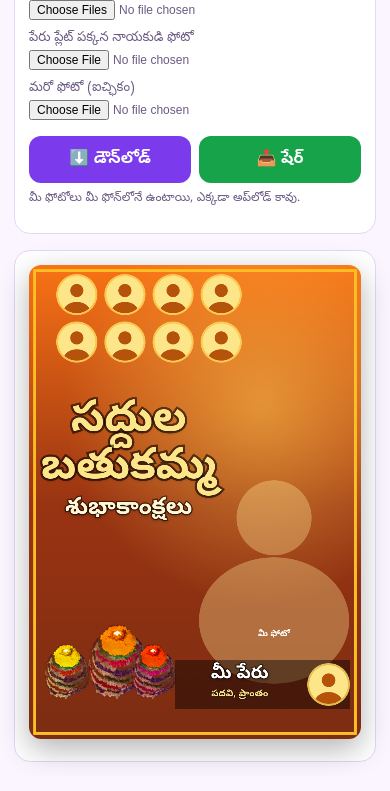
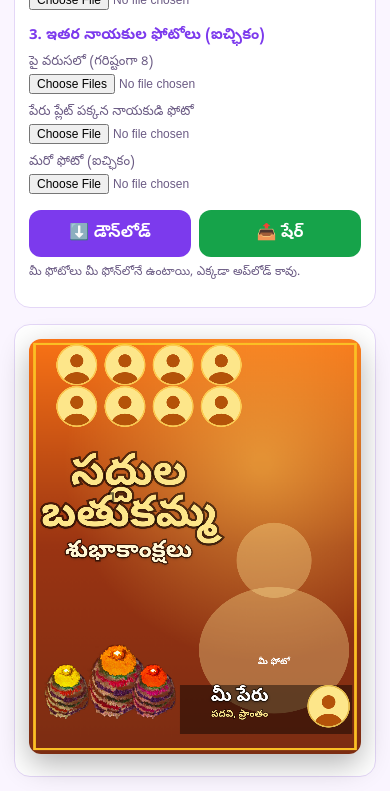
Before and after one commit to jananetha192-cell/poster, a plain HTML site: page maker.html in a window 390 px wide. Shown: the part 605-1396 px from the top of the page. Drawn offline with Linux system fonts and the light colour scheme.

Commit message:
maker.html phase 1: poster size selector (4:5, 9:16, 3:4), ratio-scaled layout
Added size selection dropdown and updated canvas drawing logic for responsive design.

```diff
--- a/maker.html
+++ b/maker.html
@@ -60,6 +60,8 @@
   </div>
   <label>రంగు థీమ్</label>
   <div class="themes" id="themes"></div>
+  <label>సైజు</label>
+  <select id="sz"><option value="1080x1350" selected>4:5 (1080×1350)</option><option value="1080x1920">9:16 (1080×1920)</option><option value="1080x1440">3:4 (1080×1440)</option></select>
 
 
 
@@ -84,7 +86,9 @@
 <div class="card pv"><canvas id="c" width="840" height="1200"></canvas></div>
 </main>
 <script>
-const W=840,H=1200,cv=document.getElementById('c'),x=cv.getContext('2d');
+let W=1080,H=1350,SX=1,SY=1,SU=1;
+const cv=document.getElementById('c'),x=cv.getContext('2d');
+const X=v=>v*SX,Y=v=>v*SY,S=v=>v*SU;
 const $=id=>document.getElementById(id);
 const FONT="'Noto Sans Telugu',sans-serif";
 const THEMES=[['#f97316','#9a3412','#7c2d12'],['#dc2626','#991b1b','#450a0a'],['#7c3aed','#5b21b6','#2e1065'],['#16a34a','#166534','#052e16'],['#2563eb','#1e40af','#172554']];
@@ -100,77 +104,80 @@
 $('top').onchange=async e=>{imgs.top=(await Promise.all([...e.target.files].slice(0,8).map(load))).filter(Boolean);draw()};
 $('bot').onchange=async e=>{imgs.bot=e.target.files[0]?[await load(e.target.files[0])].filter(Boolean):[];draw()};
 $('extra').onchange=async e=>{imgs.extra=e.target.files[0]?await load(e.target.files[0]):null;draw()};
+$('sz').onchange=()=>{const p=$('sz').value.split('x').map(Number);W=p[0];H=p[1];draw()};
 ['tpl','t1','t2','name','role'].forEach(id=>$(id).oninput=()=>{$('cust').style.display=$('tpl').value.startsWith('custom')?'block':'none';if(id=='tpl'){const p=$('tpl').value.split('|');if(p[3]!==undefined){th=+p[3];mark()}}draw()});
 
 function cover(img,dx,dy,dw,dh){const s=Math.max(dw/img.width,dh/img.height),w=img.width*s,h=img.height*s;x.drawImage(img,dx+(dw-w)/2,dy+(dh-h)/4,w,h)}
 function circ(img,cx,cy,r,ring){if(!img&&EXPORT)return;x.save();x.beginPath();x.arc(cx,cy,r,0,7);x.fillStyle='rgba(255,215,90,.85)';x.fill();x.beginPath();x.arc(cx,cy,r-5,0,7);x.clip();if(img)cover(img,cx-r,cy-r,2*r,2*r);else{x.fillStyle='#fde68a';x.fillRect(cx-r,cy-r,2*r,2*r);x.fillStyle='#b45309';x.beginPath();x.arc(cx,cy-r*.2,r*.32,0,7);x.fill();x.beginPath();x.ellipse(cx,cy+r*.85,r*.65,r*.5,0,0,7);x.fill()}x.restore()}
-function ctext(t,cx,y,size,color,w=W-40){x.font=`800 ${size}px ${FONT}`;x.textAlign='center';x.lineWidth=Math.max(3,size/10);x.strokeStyle='rgba(0,0,0,.55)';x.strokeText(t,cx,y,w);x.fillStyle=color;x.shadowColor='rgba(0,0,0,.45)';x.shadowBlur=8;x.shadowOffsetY=3;x.fillText(t,cx,y,w);x.shadowBlur=0;x.shadowOffsetY=0}
+function ctext(t,cx,y,size,color,w=W-40){x.font=`800 ${size}px ${FONT}`;x.textAlign='center';x.lineWidth=Math.max(3,size/10);x.strokeStyle='rgba(0,0,0,.55)';x.strokeText(t,cx,y,w);x.fillStyle=color;x.shadowColor='rgba(0,0,0,.45)';x.shadowBlur=S(8);x.shadowOffsetY=Y(3);x.fillText(t,cx,y,w);x.shadowBlur=0;x.shadowOffsetY=0}
 
 function decor(k){
  const C=['#facc15','#ec4899','#fff','#a855f7','#fb923c'];
- const el=(px,py,rx,ry,c)=>{x.fillStyle=c;x.beginPath();x.ellipse(px,py,rx,ry,0,0,7);x.fill()};
- const diya=(px,py,s)=>{el(px,py,s,s*.35,'#b45309');el(px,py-s*.1,s*.8,s*.2,'#f59e0b');x.fillStyle='#fde047';x.shadowColor='#fbbf24';x.shadowBlur=20;x.beginPath();x.moveTo(px,py-s*1.3);x.quadraticCurveTo(px+s*.4,py-s*.5,px,py-s*.3);x.quadraticCurveTo(px-s*.4,py-s*.5,px,py-s*1.3);x.fill();x.shadowBlur=0};
- const star=(px,py,r,c)=>{x.fillStyle=c;x.beginPath();for(let i=0;i<10;i++){const a=-Math.PI/2+i*Math.PI/5,q=i%2?r*.45:r;x.lineTo(px+q*Math.cos(a),py+q*Math.sin(a))}x.closePath();x.fill()};
- const lotus=(px,py,s)=>{for(let i=-2;i<=2;i++){x.save();x.translate(px,py);x.rotate(i*.4);el(0,-s*.6,s*.25,s*.6,i%2?'#f9a8d4':'#ec4899');x.restore()}};
- const wheel=(px,py,r,c)=>{x.strokeStyle=c;x.lineWidth=Math.max(2,r/10);x.beginPath();x.arc(px,py,r,0,7);x.stroke();x.lineWidth=Math.max(1,r/25);for(let i=0;i<24;i++){const a=i*Math.PI/12;x.beginPath();x.moveTo(px,py);x.lineTo(px+r*Math.cos(a),py+r*Math.sin(a));x.stroke()}};
- if(k=='bathu'){[[95,140,CONES[0]],[225,190,CONES[1]],[315,140,CONES[2]]].forEach(function(sp){var cx=sp[0],h=sp[1],im=sp[2];if(im&&im.complete&&im.naturalWidth){var w=h*im.naturalWidth/im.naturalHeight;x.drawImage(im,cx-w/2,1100-h,w,h)}})}
+ const el=(px,py,rx,ry,c)=>{x.fillStyle=c;x.beginPath();x.ellipse(X(px),Y(py),S(rx),S(ry),0,0,7);x.fill()};
+ const diya=(px,py,s)=>{el(px,py,s,s*.35,'#b45309');el(px,py-s*.1,s*.8,s*.2,'#f59e0b');x.fillStyle='#fde047';x.shadowColor='#fbbf24';x.shadowBlur=S(20);x.beginPath();x.moveTo(X(px),Y(py-s*1.3));x.quadraticCurveTo(X(px+s*.4),Y(py-s*.5),X(px),Y(py-s*.3));x.quadraticCurveTo(X(px-s*.4),Y(py-s*.5),X(px),Y(py-s*1.3));x.fill();x.shadowBlur=0};
+ const star=(px,py,r,c)=>{px=X(px);py=Y(py);r=S(r);x.fillStyle=c;x.beginPath();for(let i=0;i<10;i++){const a=-Math.PI/2+i*Math.PI/5,q=i%2?r*.45:r;x.lineTo(px+q*Math.cos(a),py+q*Math.sin(a))}x.closePath();x.fill()};
+ const lotus=(px,py,s)=>{for(let i=-2;i<=2;i++){x.save();x.translate(X(px),Y(py));x.rotate(i*.4);el(0,-s*.6,s*.25,s*.6,i%2?'#f9a8d4':'#ec4899');x.restore()}};
+ const wheel=(px,py,r,c)=>{px=X(px);py=Y(py);r=S(r);x.strokeStyle=c;x.lineWidth=Math.max(2,r/10);x.beginPath();x.arc(px,py,r,0,7);x.stroke();x.lineWidth=Math.max(1,r/25);for(let i=0;i<24;i++){const a=i*Math.PI/12;x.beginPath();x.moveTo(px,py);x.lineTo(px+r*Math.cos(a),py+r*Math.sin(a));x.stroke()}};
+ if(k=='bathu'){[[95,140,CONES[0]],[225,190,CONES[1]],[315,140,CONES[2]]].forEach(function(sp){var cx=sp[0],h=sp[1],im=sp[2];if(im&&im.complete&&im.naturalWidth){var h2=S(h),w=h2*im.naturalWidth/im.naturalHeight;x.drawImage(im,X(cx)-w/2,Y(1100)-h2,w,h2)}})}
  else if(k=='bonalu'){[[170,990],[430,960],[690,990]].forEach(([px,py],i)=>{const s=i==1?120:90;el(px,py,s*.8,s*.7,'#c2410c');el(px,py-s*.7,s*.45,s*.2,'#ea580c');el(px,py-s*.9,s*.55,s*.1,'#fbbf24');el(px-s*.4,py-s*.95,s*.25,s*.08,'#16a34a');el(px+s*.4,py-s*.95,s*.25,s*.08,'#16a34a');diya(px,py-s*1.0,s*.3);for(let j=0;j<5;j++)el(px-s*.5+j*s*.25,py-s*.15,6,6,'#fde047')})}
  else if(k=='ganesh'){lotus(430,1000,140);diya(200,1000,55);diya(660,1000,55);star(430,880,18,'#fde047')}
  else if(k=='diya'){[[120,1010,40],[250,990,55],[430,975,80],[610,990,55],[740,1010,40]].forEach(([px,py,s])=>diya(px,py,s));for(let i=0;i<14;i++)star(40+i*58,800+(i%3)*30,6+(i%2)*4,'rgba(253,224,71,.8)')}
- else if(k=='kite'){[[140,900,-.3,'#facc15'],[330,960,.2,'#ec4899'],[520,900,-.2,'#22d3ee'],[700,960,.3,'#a3e635']].forEach(([px,py,r,c])=>{x.save();x.translate(px,py);x.rotate(r);x.fillStyle=c;x.beginPath();x.moveTo(0,-70);x.lineTo(45,0);x.lineTo(0,90);x.lineTo(-45,0);x.closePath();x.fill();x.strokeStyle='#fff';x.lineWidth=2;x.beginPath();x.moveTo(0,-70);x.lineTo(0,90);x.moveTo(-45,0);x.lineTo(45,0);x.stroke();x.beginPath();x.moveTo(0,90);x.quadraticCurveTo(25,140,0,170);x.quadraticCurveTo(-25,200,0,230);x.stroke();x.restore()})}
- else if(k=='mango'){for(let i=0;i<14;i++){x.save();x.translate(40+i*58,880+Math.sin(i)*14);x.rotate(Math.PI/2+(i%2?.3:-.3));el(0,0,12,34,'#22c55e');x.restore()}el(430,1010,60,50,'#b45309');el(430,955,36,16,'#f59e0b');el(430,925,30,28,'#92400e');for(let i=-2;i<=2;i++){x.save();x.translate(430,925);x.rotate(i*.45);el(0,-40,10,32,'#16a34a');x.restore()}}
- else if(k=='moon'){const o=document.createElement('canvas');o.width=o.height=240;const g=o.getContext('2d');g.fillStyle='#fde047';g.beginPath();g.arc(120,120,100,0,7);g.fill();g.globalCompositeOperation='destination-out';g.beginPath();g.arc(160,100,85,0,7);g.fill();x.shadowColor='#fde047';x.shadowBlur=30;x.drawImage(o,310,830,240,240);x.shadowBlur=0;star(560,900,22,'#fde047');star(240,960,14,'#fde047');star(640,1000,10,'#fde047')}
+ else if(k=='kite'){[[140,900,-.3,'#facc15'],[330,960,.2,'#ec4899'],[520,900,-.2,'#22d3ee'],[700,960,.3,'#a3e635']].forEach(([px,py,r,c])=>{x.save();x.translate(X(px),Y(py));x.scale(SU,SU);x.rotate(r);x.fillStyle=c;x.beginPath();x.moveTo(0,-70);x.lineTo(45,0);x.lineTo(0,90);x.lineTo(-45,0);x.closePath();x.fill();x.strokeStyle='#fff';x.lineWidth=2;x.beginPath();x.moveTo(0,-70);x.lineTo(0,90);x.moveTo(-45,0);x.lineTo(45,0);x.stroke();x.beginPath();x.moveTo(0,90);x.quadraticCurveTo(25,140,0,170);x.quadraticCurveTo(-25,200,0,230);x.stroke();x.restore()})}
+ else if(k=='mango'){for(let i=0;i<14;i++){x.save();x.translate(X(40+i*58),Y(880+Math.sin(i)*14));x.rotate(Math.PI/2+(i%2?.3:-.3));el(0,0,12,34,'#22c55e');x.restore()}el(430,1010,60,50,'#b45309');el(430,955,36,16,'#f59e0b');el(430,925,30,28,'#92400e');for(let i=-2;i<=2;i++){x.save();x.translate(X(430),Y(925));x.rotate(i*.45);el(0,-40,10,32,'#16a34a');x.restore()}}
+ else if(k=='moon'){const o=document.createElement('canvas');o.width=o.height=240;const g=o.getContext('2d');g.fillStyle='#fde047';g.beginPath();g.arc(120,120,100,0,7);g.fill();g.globalCompositeOperation='destination-out';g.beginPath();g.arc(160,100,85,0,7);g.fill();x.shadowColor='#fde047';x.shadowBlur=S(30);x.drawImage(o,X(310),Y(830),S(240),S(240));x.shadowBlur=0;star(560,900,22,'#fde047');star(240,960,14,'#fde047');star(640,1000,10,'#fde047')}
  else if(k=='star'){star(430,950,120,'#fde047');[[150,900,30],[700,880,34],[260,1020,18],[620,1030,22],[90,1000,12],[770,1000,14]].forEach(([a,b,r])=>star(a,b,r,'rgba(253,224,71,.85)'))}
- else if(k=='flag'){x.fillStyle='#78350f';x.fillRect(110,860,10,220);[['#ff9933',0],['#fff',44],['#138808',88]].forEach(([c,o])=>{x.fillStyle=c;x.fillRect(120,880+o,600,44)});wheel(420,946,19,'#1d4ed8')}
- else if(k=='chakra'){x.fillStyle='rgba(255,255,255,.9)';x.beginPath();x.arc(430,960,125,0,7);x.fill();wheel(430,960,110,'#1d4ed8')}
- else if(k=='balloon'){[[150,960,'#ec4899'],[290,920,'#facc15'],[430,970,'#22d3ee'],[570,920,'#a3e635'],[710,960,'#f97316']].forEach(([px,py,c])=>{x.strokeStyle='#fff';x.lineWidth=2;x.beginPath();x.moveTo(px,py+65);x.quadraticCurveTo(px+15,py+110,px,py+150);x.stroke();el(px,py,50,65,c);el(px-16,py-22,10,16,'rgba(255,255,255,.5)')})}
+ else if(k=='flag'){x.fillStyle='#78350f';x.fillRect(X(110),Y(860),S(10),Y(220));[['#ff9933',0],['#fff',44],['#138808',88]].forEach(([c,o])=>{x.fillStyle=c;x.fillRect(X(120),Y(880+o),S(600),S(44))});wheel(420,946,19,'#1d4ed8')}
+ else if(k=='chakra'){x.fillStyle='rgba(255,255,255,.9)';x.beginPath();x.arc(X(430),Y(960),S(125),0,7);x.fill();wheel(430,960,110,'#1d4ed8')}
+ else if(k=='balloon'){[[150,960,'#ec4899'],[290,920,'#facc15'],[430,970,'#22d3ee'],[570,920,'#a3e635'],[710,960,'#f97316']].forEach(([px,py,c])=>{x.strokeStyle='#fff';x.lineWidth=Math.max(2,S(2));x.beginPath();x.moveTo(X(px),Y(py+65));x.quadraticCurveTo(X(px+15),Y(py+110),X(px),Y(py+150));x.stroke();el(px,py,50,65,c);el(px-16,py-22,10,16,'rgba(255,255,255,.5)')})}
  else{lotus(170,1000,100);lotus(430,980,140);lotus(690,1000,100)}
 }
 function draw(){
+  SX=W/840;SY=H/1200;SU=W/840;
+  if(cv.width!=W||cv.height!=H){cv.width=W;cv.height=H}
   const t=THEMES[th];
   let g=x.createLinearGradient(0,0,0,H);g.addColorStop(0,t[0]);g.addColorStop(.5,t[1]);g.addColorStop(1,t[2]);
   x.fillStyle=g;x.fillRect(0,0,W,H);
-  let rg=x.createRadialGradient(W*.7,H*.3,20,W*.7,H*.3,500);rg.addColorStop(0,'rgba(255,200,80,.55)');rg.addColorStop(1,'rgba(255,200,80,0)');
+  let rg=x.createRadialGradient(W*.7,H*.3,S(20),W*.7,H*.3,S(500));rg.addColorStop(0,'rgba(255,200,80,.55)');rg.addColorStop(1,'rgba(255,200,80,0)');
   x.fillStyle=rg;x.fillRect(0,0,W,H);
-  x.strokeStyle='#fbbf24';x.lineWidth=6;x.strokeRect(14,14,W-28,H-28);
+  x.strokeStyle='#fbbf24';x.lineWidth=S(6);x.strokeRect(X(14),Y(14),W-S(28),H-Y(28));
   // top leaders (as the user arranged them)
   const tp=imgs.top.length?imgs.top:Array(8).fill(null),n=tp.length;
   if(n){const row1=tp.slice(0,Math.min(4,n)),row2=tp.slice(4);
-    [row1,row2].forEach((row,ri)=>row.forEach((im,i)=>{const gap=(W*.58)/(Math.max(row.length,1)),cx=60+gap*(i+.5)+(ri?0:0),cy=75+ri*120;circ(im,cx,cy,52)}))}
+    [row1,row2].forEach((row,ri)=>row.forEach((im,i)=>{const gap=(W*.58)/(Math.max(row.length,1)),cx=X(60)+gap*(i+.5),cy=Y(75+ri*120);circ(im,cx,cy,S(52))}))}
   // main leader
-  if(!imgs.main&&!EXPORT){x.fillStyle='rgba(255,230,150,.35)';x.beginPath();x.arc(620,640,95,0,7);x.fill();x.beginPath();x.ellipse(620,900,190,160,0,0,7);x.fill();x.font=`600 22px ${FONT}`;x.textAlign='center';x.fillStyle='#fff';x.fillText('మీ ఫోటో',620,940)}
-  if(imgs.main){const px=W*.5-40,py=520,pw=W-28-(W*.5-40),ph=640;
+  if(!imgs.main&&!EXPORT){x.fillStyle='rgba(255,230,150,.35)';x.beginPath();x.arc(X(620),Y(640),S(95),0,7);x.fill();x.beginPath();x.ellipse(X(620),Y(900),S(190),S(160),0,0,7);x.fill();x.font=`600 ${S(22)}px ${FONT}`;x.textAlign='center';x.fillStyle='#fff';x.fillText('మీ ఫోటో',X(620),Y(940))}
+  if(imgs.main){const px=W*.5-40,py=Y(520),pw=W-28-(W*.5-40),ph=Y(640);
     const oc=document.createElement('canvas');oc.width=pw;oc.height=ph;const og=oc.getContext('2d');
     const s=Math.max(pw/imgs.main.width,ph/imgs.main.height)*1.05;const w=imgs.main.width*s,h=imgs.main.height*s;
     og.drawImage(imgs.main,(pw-w)/2,0,w,h);
     og.globalCompositeOperation='destination-in';
-    let lg=og.createLinearGradient(0,0,pw,0);lg.addColorStop(0,'rgba(0,0,0,0)');lg.addColorStop(120/pw,'rgba(0,0,0,1)');lg.addColorStop((pw-70)/pw,'rgba(0,0,0,1)');lg.addColorStop(1,'rgba(0,0,0,0)');og.fillStyle=lg;og.fillRect(0,0,pw,ph);
-    let tg=og.createLinearGradient(0,0,0,ph);tg.addColorStop(0,'rgba(0,0,0,0)');tg.addColorStop(100/ph,'rgba(0,0,0,1)');tg.addColorStop((ph-220)/ph,'rgba(0,0,0,1)');tg.addColorStop(1,'rgba(0,0,0,0)');og.fillStyle=tg;og.fillRect(0,0,pw,ph);
+    let lg=og.createLinearGradient(0,0,pw,0);lg.addColorStop(0,'rgba(0,0,0,0)');lg.addColorStop(S(120)/pw,'rgba(0,0,0,1)');lg.addColorStop((pw-S(70))/pw,'rgba(0,0,0,1)');lg.addColorStop(1,'rgba(0,0,0,0)');og.fillStyle=lg;og.fillRect(0,0,pw,ph);
+    let tg=og.createLinearGradient(0,0,0,ph);tg.addColorStop(0,'rgba(0,0,0,0)');tg.addColorStop(Y(100)/ph,'rgba(0,0,0,1)');tg.addColorStop((ph-Y(220))/ph,'rgba(0,0,0,1)');tg.addColorStop(1,'rgba(0,0,0,0)');og.fillStyle=tg;og.fillRect(0,0,pw,ph);
     x.drawImage(oc,px,py)}
   // title
   const v=$('tpl').value;let a,b,D='lotus';
   if(v.startsWith('custom')){a=$('t1').value;b=$('t2').value}else{[a,b,D]=v.split('|')}
   const words=a.split(' ');const l1=words.length>1?words.slice(0,Math.ceil(words.length/2)).join(' '):a,l2=words.length>1?words.slice(Math.ceil(words.length/2)).join(' '):'';
   const cx=W*.3;
-  ctext(l1,cx,l2?420:470,l2?110:120,'#fde68a');
-  if(l2)ctext(l2,cx,540,110,'#fde68a');
-  ctext(b,cx,l2?630:600,60,'#fff7d6');
+  ctext(l1,cx,l2?Y(420):Y(470),l2?S(110):S(120),'#fde68a');
+  if(l2)ctext(l2,cx,Y(540),S(110),'#fde68a');
+  ctext(b,cx,l2?Y(630):Y(600),S(60),'#fff7d6');
   decor(D);
   // name
   const nm=$('name').value||'మీ పేరు',rl=$('role').value||'పదవి, ప్రాంతం';
-  if(nm||rl){x.fillStyle='rgba(0,0,0,.45)';x.fillRect(W*.5-50,1000,W-28-(W*.5-50),124);
-    const TW=306,TCX=533;
-    if(nm){let ns=46;x.font=`800 ${ns}px ${FONT}`;while(ns>22&&x.measureText(nm).width>TW){ns-=2;x.font=`800 ${ns}px ${FONT}`}ctext(nm,TCX,1046,ns,'#fff',TW)}
-    if(rl){x.textAlign='center';x.lineWidth=3;x.strokeStyle='rgba(0,0,0,.5)';x.fillStyle='#fde68a';
-      let rs=24;x.font=`600 ${rs}px ${FONT}`;while(rs>16&&x.measureText(rl).width>TW){rs--;x.font=`600 ${rs}px ${FONT}`}
-      if(x.measureText(rl).width<=TW){x.strokeText(rl,TCX,1092,TW);x.fillText(rl,TCX,1092,TW)}
+  if(nm||rl){x.fillStyle='rgba(0,0,0,.45)';x.fillRect(W*.5-50,Y(1000),W-28-(W*.5-50),S(124));
+    const TW=S(306),TCX=X(533);
+    if(nm){let ns=S(46);x.font=`800 ${ns}px ${FONT}`;while(ns>S(22)&&x.measureText(nm).width>TW){ns-=2;x.font=`800 ${ns}px ${FONT}`}ctext(nm,TCX,Y(1046),ns,'#fff',TW)}
+    if(rl){x.textAlign='center';x.lineWidth=Math.max(2,S(3));x.strokeStyle='rgba(0,0,0,.5)';x.fillStyle='#fde68a';
+      let rs=S(24);x.font=`600 ${rs}px ${FONT}`;while(rs>S(16)&&x.measureText(rl).width>TW){rs--;x.font=`600 ${rs}px ${FONT}`}
+      if(x.measureText(rl).width<=TW){x.strokeText(rl,TCX,Y(1092),TW);x.fillText(rl,TCX,Y(1092),TW)}
       else{const ws=rl.split(' '),m=Math.ceil(ws.length/2),ra=ws.slice(0,m).join(' '),rb=ws.slice(m).join(' ');
-        let r2=20;x.font=`600 ${r2}px ${FONT}`;while(r2>13&&(x.measureText(ra).width>TW||x.measureText(rb).width>TW)){r2--;x.font=`600 ${r2}px ${FONT}`}
-        x.strokeText(ra,TCX,1078,TW);x.fillText(ra,TCX,1078,TW);x.strokeText(rb,TCX,1106,TW);x.fillText(rb,TCX,1106,TW)}}
-    circ(imgs.bot[0]||null,758,1062,54)}
-  if(imgs.extra)circ(imgs.extra,210,790,85);
+        let r2=S(20);x.font=`600 ${r2}px ${FONT}`;while(r2>S(13)&&(x.measureText(ra).width>TW||x.measureText(rb).width>TW)){r2--;x.font=`600 ${r2}px ${FONT}`}
+        x.strokeText(ra,TCX,Y(1078),TW);x.fillText(ra,TCX,Y(1078),TW);x.strokeText(rb,TCX,Y(1106),TW);x.fillText(rb,TCX,Y(1106),TW)}}
+    circ(imgs.bot[0]||null,X(758),Y(1062),S(54))}
+  if(imgs.extra)circ(imgs.extra,X(210),Y(790),S(85));
   // logo
-  if(imgs.logo){const r=110,s=Math.min(r/imgs.logo.width,r/imgs.logo.height);x.fillStyle='#fff';x.beginPath();x.arc(90,1090,56,0,7);x.fill();x.drawImage(imgs.logo,90-imgs.logo.width*s/2,1090-imgs.logo.height*s/2,imgs.logo.width*s,imgs.logo.height*s)}
+  if(imgs.logo){const r=S(110),s=Math.min(r/imgs.logo.width,r/imgs.logo.height);x.fillStyle='#fff';x.beginPath();x.arc(X(90),Y(1090),S(56),0,7);x.fill();x.drawImage(imgs.logo,X(90)-imgs.logo.width*s/2,Y(1090)-imgs.logo.height*s/2,imgs.logo.width*s,imgs.logo.height*s)}
 }
 document.fonts.load(`800 40px 'Noto Sans Telugu'`,'అ').then(draw);draw();
 function blob(){EXPORT=true;draw();return new Promise(r=>cv.toBlob(b=>{EXPORT=false;draw();r(b)},'image/png'))}
```
